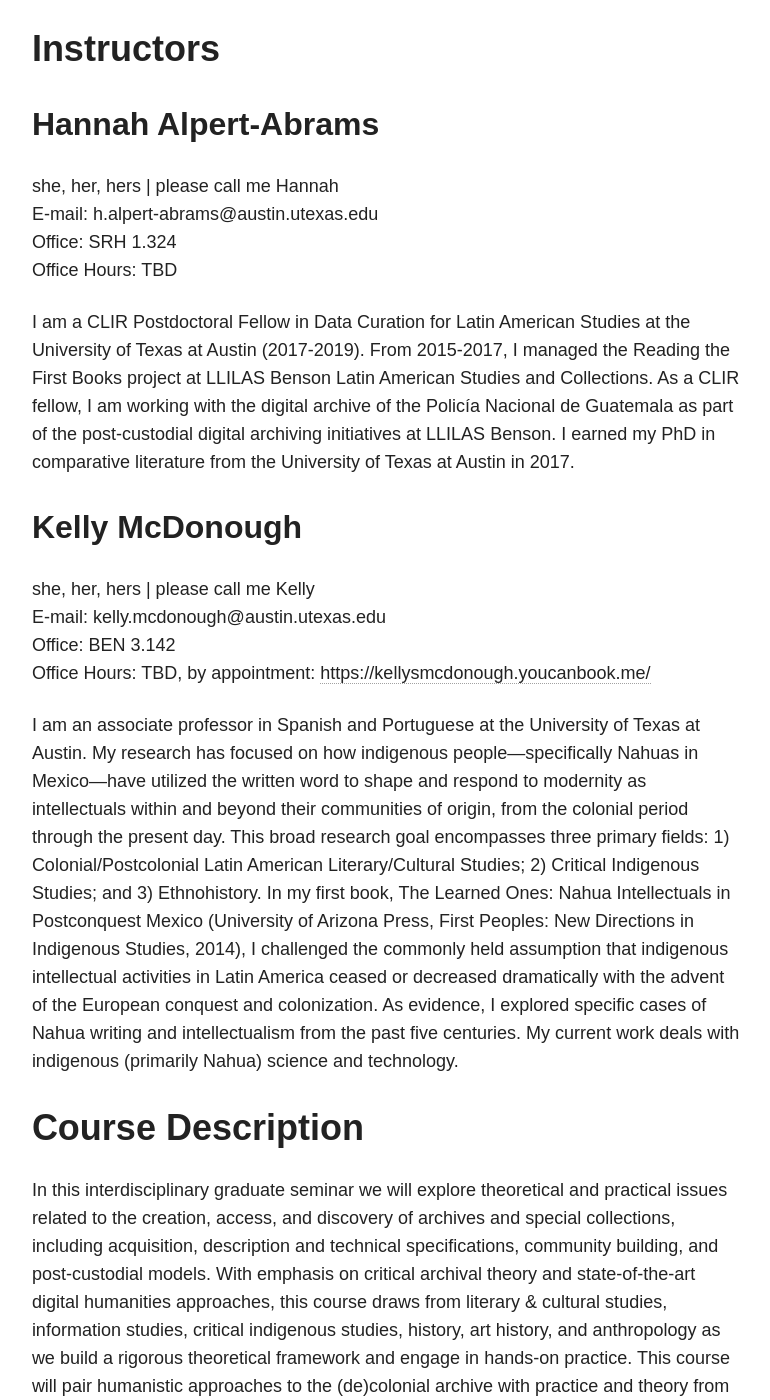
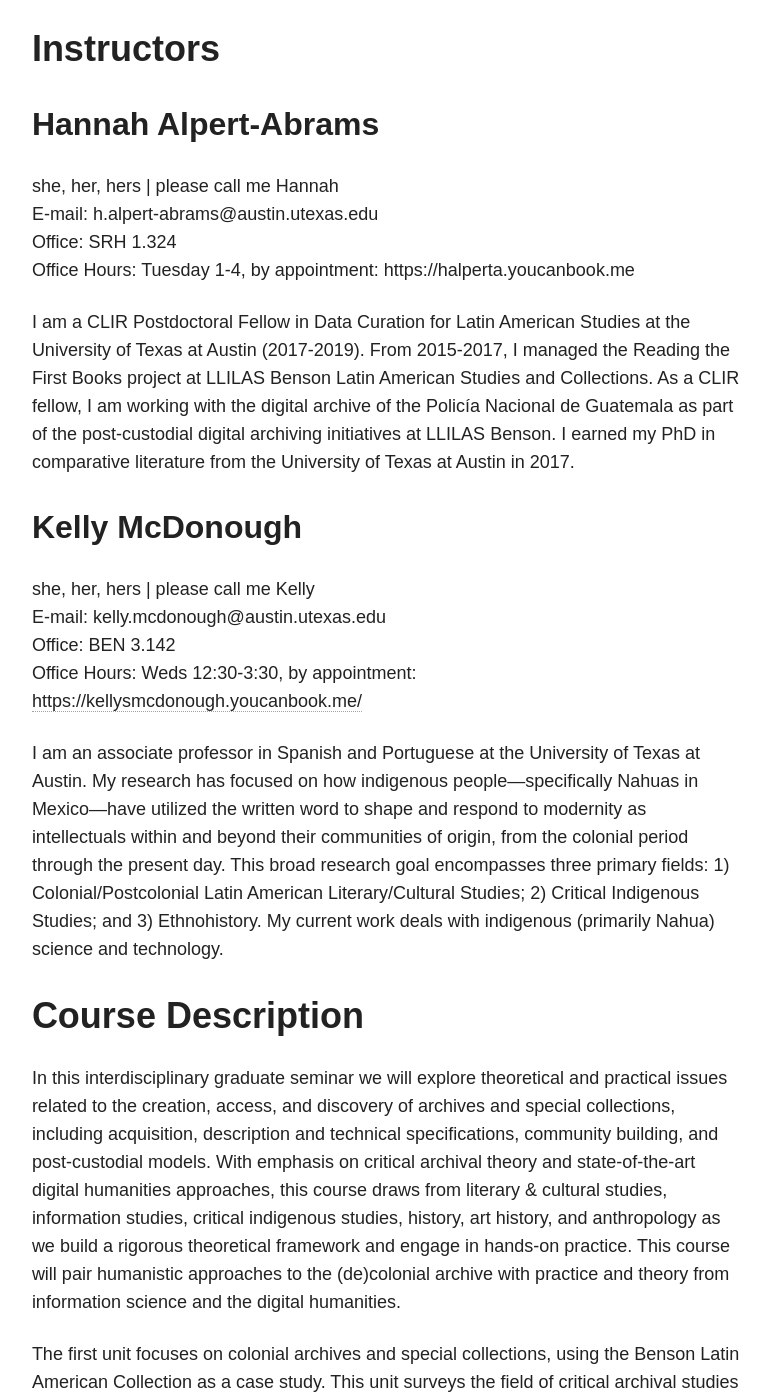
Before and after one commit to pilarvillanueva/criticalarchives, a Jekyll site: the page built from about/index.md, in a window 1280 px wide and 1400 px high, scrolled down 576 px. Shown: the whole window, without its empty margins (254-1024 px from the left). Built offline with Jekyll 4.4.1, drawn with Linux system fonts in a browser that asks for light colours; nearby versions of some CDN libraries.

Commit message:
updating office hours

```diff
--- a/about/index.md
+++ b/about/index.md
@@ -17,7 +17,7 @@ image:
 she, her, hers | please call me Hannah \\
 E-mail: h.alpert-abrams@austin.utexas.edu
 Office: SRH 1.324
-Office Hours: TBD
+Office Hours: Tuesday 1-4, by appointment: https://halperta.youcanbook.me
 
 <!-- ![Hannah Alpert-Abrams](../images/HannahRed_small.jpg){:.align-left}  -->
 I am a CLIR Postdoctoral Fellow in Data Curation for Latin American Studies at the University of Texas at Austin (2017-2019). From 2015-2017, I managed the Reading the First Books project at LLILAS Benson Latin American Studies and Collections. As a CLIR fellow, I am working with the digital archive of the Policía Nacional de Guatemala as part of the post-custodial digital archiving initiatives at LLILAS Benson. I earned my PhD in comparative literature from the University of Texas at Austin in 2017.
@@ -26,9 +26,9 @@ I am a CLIR Postdoctoral Fellow in Data Curation for Latin American Studies at t
 she, her, hers | please call me Kelly \\
 E-mail: kelly.mcdonough@austin.utexas.edu
 Office: BEN 3.142
-Office Hours: TBD, by appointment: [https://kellysmcdonough.youcanbook.me/](https://kellysmcdonough.youcanbook.me/)
+Office Hours: Weds 12:30-3:30, by appointment: [https://kellysmcdonough.youcanbook.me/](https://kellysmcdonough.youcanbook.me/)
 
-I am an associate professor in Spanish and Portuguese at the University of Texas at Austin. My research has focused on how indigenous people—specifically Nahuas in Mexico—have utilized the written word to shape and respond to modernity as intellectuals within and beyond their communities of origin, from the colonial period through the present day. This broad research goal encompasses three primary fields: 1) Colonial/Postcolonial Latin American Literary/Cultural Studies; 2) Critical Indigenous Studies; and 3) Ethnohistory. In my first book, The Learned Ones: Nahua Intellectuals in Postconquest Mexico (University of Arizona Press, First Peoples: New Directions in Indigenous Studies, 2014), I challenged the commonly held assumption that indigenous intellectual activities in Latin America ceased or decreased dramatically with the advent of the European conquest and colonization. As evidence, I explored specific cases of Nahua writing and intellectualism from the past five centuries. My current work deals with indigenous (primarily Nahua) science and technology.
+I am an associate professor in Spanish and Portuguese at the University of Texas at Austin. My research has focused on how indigenous people—specifically Nahuas in Mexico—have utilized the written word to shape and respond to modernity as intellectuals within and beyond their communities of origin, from the colonial period through the present day. This broad research goal encompasses three primary fields: 1) Colonial/Postcolonial Latin American Literary/Cultural Studies; 2) Critical Indigenous Studies; and 3) Ethnohistory. My current work deals with indigenous (primarily Nahua) science and technology.
 
 # Course Description
 
```
